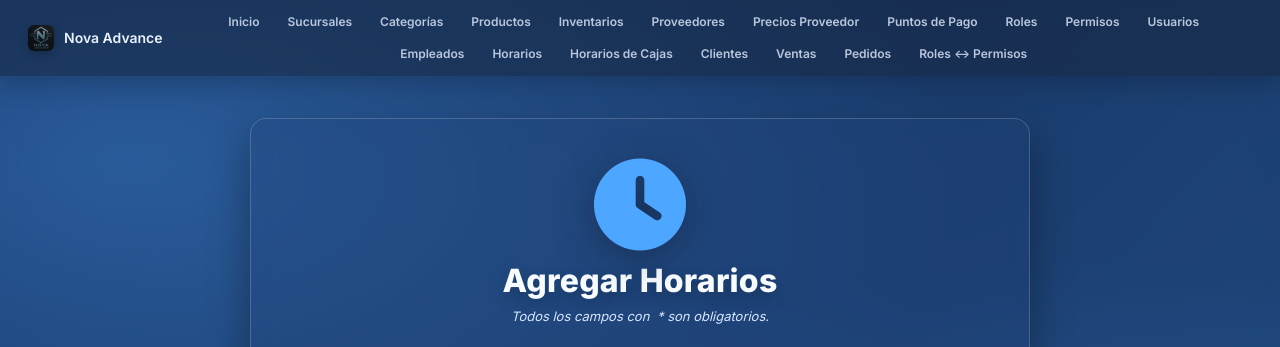
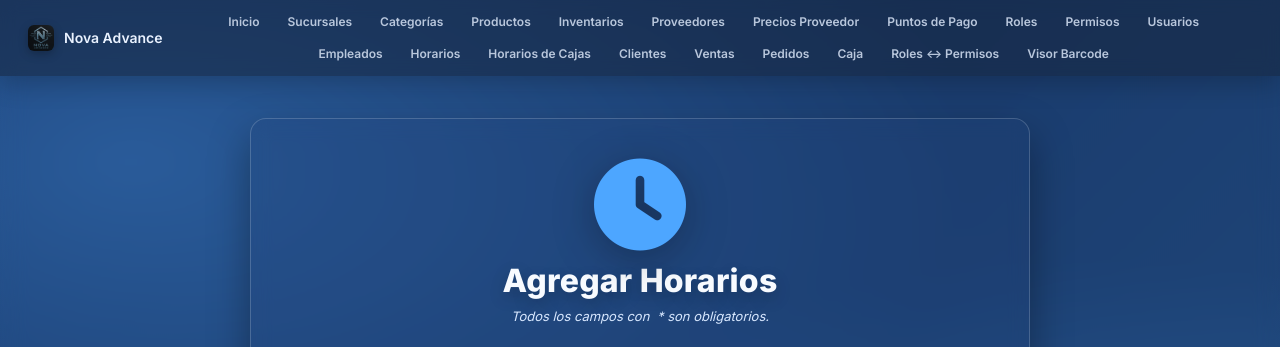
Before and after one commit to william18nova/Merk-888, a Django app: template mainApp/templates/agregar_horario.html in a window 1280 px wide. Shown: the top 347 px of the page. Run offline with Django 5.2, Linux system fonts and the light colour scheme; the template is opened without the code that fills it: most values are stand-ins (such as "Sample title", 1, 10 or a date in 2020); form fields are guessed from the names that the template uses.

Commit message:
Se expandio el navbar

```diff
--- a/mainApp/templates/navbar.html
+++ b/mainApp/templates/navbar.html
@@ -64,12 +64,23 @@
   {% url 'agregar_pedido' as add_pedido_url %}
   {% url 'visualizar_pedidos' as list_pedido_url %}
 
-  {# NUEVOS #}
+  {# NUEVOS (ya los tenías) #}
   {% url 'roles_permisos' as roles_permisos_url %}
   {% url 'permiso_agregar' as add_perm_url %}
   {% url 'visualizar_permisos' as list_perm_url %}
   {% url 'ventas_diarias' as ventas_diarias_url %}
   {% url 'pedidos_pagados' as pedidos_pagados_url %}
+
+  {# ===== FALTABAN EN EL NAV (según tu urls.py) ===== #}
+  {% url 'visualizar_roles_permisos' as list_roles_permisos_url %}
+
+  {% url 'turno_caja' as turno_caja_url %}
+  {% url 'turnos_caja_dashboard' as turnos_caja_dashboard_url %}
+  {% url 'turnos_caja_admin' as turnos_caja_admin_url %}
+  {% url 'abrir_caja' as abrir_caja_url %}
+
+  {% url 'inventario_masivo' as inv_masivo_url %}
+  {% url 'visor_barcode' as visor_barcode_url %}
 
   <ul class="nv__links" id="nvLinks">
     <li>
@@ -107,11 +118,12 @@
     </li>
 
     {# ============= Inventarios ============= #}
-    <li class="nv__item has-dd {% if '/inventario' in request.path or '/inventarios' in request.path %}is-parent-active{% endif %}">
+    <li class="nv__item has-dd {% if '/inventario' in request.path or '/inventarios' in request.path or request.path == inv_masivo_url %}is-parent-active{% endif %}">
       <a href="{{ list_inv_url }}">Inventarios</a>
       <ul class="nv__dd">
         <li><a href="{{ add_inv_url }}">Agregar inventario</a></li>
         <li><a href="{{ list_inv_url }}">Visualizar inventarios</a></li>
+        <li><a href="{{ inv_masivo_url }}">Inventario masivo</a></li>
       </ul>
     </li>
 
@@ -226,10 +238,31 @@
       </ul>
     </li>
 
+    {# ============= Caja / Turnos de Caja (FALTABA) ============= #}
+    <li class="nv__item has-dd {% if '/turno_caja' in request.path or '/turnos_caja' in request.path or request.path == abrir_caja_url %}is-parent-active{% endif %}">
+      <a href="{{ turno_caja_url }}">Caja</a>
+      <ul class="nv__dd">
+        <li><a href="{{ turno_caja_url }}">Turno de caja</a></li>
+        <li><a href="{{ turnos_caja_dashboard_url }}">Dashboard turnos</a></li>
+        <li><a href="{{ turnos_caja_admin_url }}">Admin turnos</a></li>
+        <li><a href="{{ abrir_caja_url }}">Abrir caja (ventas)</a></li>
+      </ul>
+    </li>
+
+    {# ============= Roles ↔ Permisos (FALTABA “visualizar”) ============= #}
+    <li class="nv__item has-dd {% if '/roles_permisos' in request.path %}is-parent-active{% endif %}">
+      <a href="{{ roles_permisos_url }}">Roles ↔ Permisos</a>
+      <ul class="nv__dd">
+        <li><a href="{{ roles_permisos_url }}">Asignar roles ↔ permisos</a></li>
+        <li><a href="{{ list_roles_permisos_url }}">Visualizar relaciones</a></li>
+      </ul>
+    </li>
+
+    {# ============= Visor Barcode (FALTABA) ============= #}
     <li>
-      <a href="{{ roles_permisos_url }}"
-         class="{% if '/roles_permisos' in request.path %}is-active{% endif %}">
-        Roles ↔ Permisos
+      <a href="{{ visor_barcode_url }}"
+         class="{% if request.path == visor_barcode_url or '/visor' in request.path or request.path == '/v' %}is-active{% endif %}">
+        Visor Barcode
       </a>
     </li>
 
```
